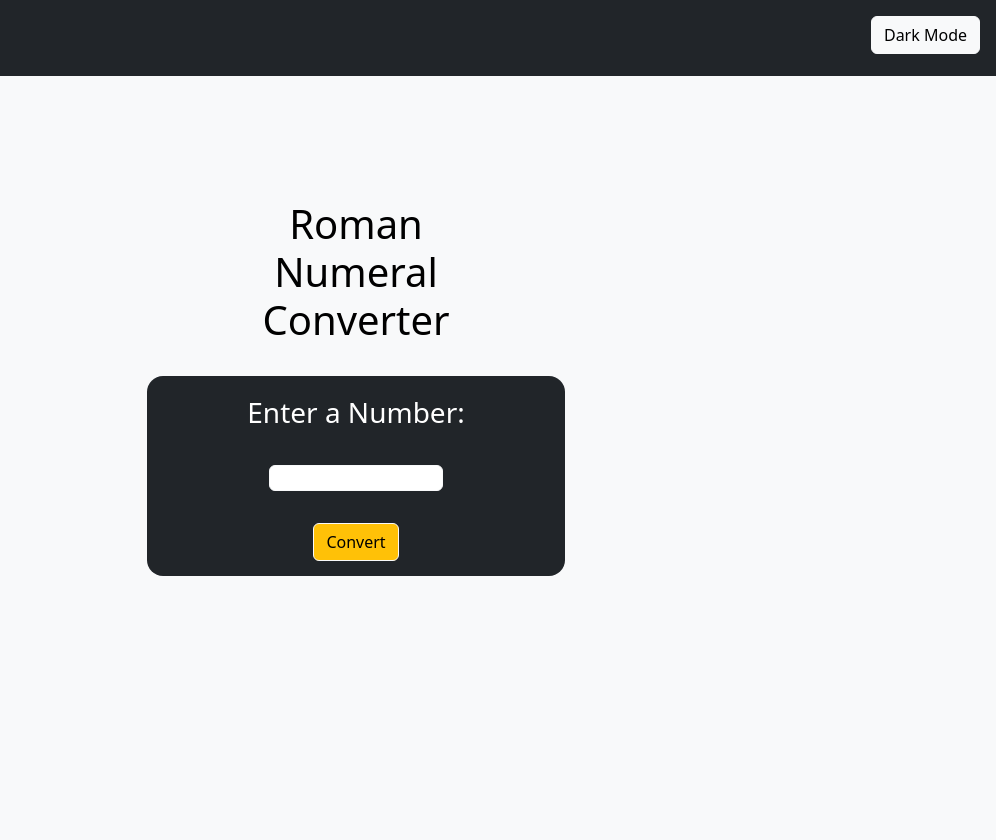
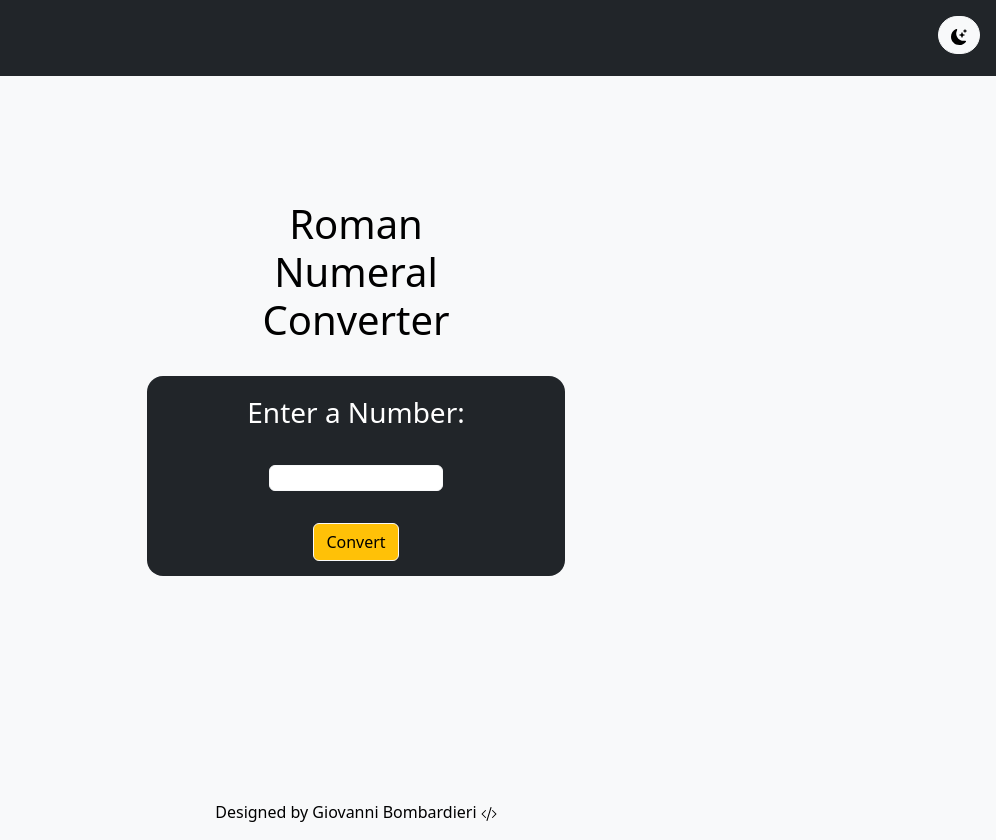
Before and after one commit to GiovanniBombardieri/Roman-Number-Converter, a plain HTML site: page index.html in a window 1280 px wide. Shown: the full height of the page, 284-1280 px from the left. Before the commit the page ends 800 px from the top, so only its background shows below. Drawn offline with nearby package versions, Linux system fonts and the light colour scheme.

Commit message:
update some icons

```diff
--- a/assets/js/lightDark.js
+++ b/assets/js/lightDark.js
@@ -22,7 +22,7 @@ darkLightBtn.addEventListener('click', () => {
     output.classList.replace('border-dark', 'border-light');
     output.classList.replace('text-bg-dark', 'text-bg-light');
     darkLightBtn.classList.replace('btn-light', 'btn-dark');
-    darkLightBtn.textContent = 'Light Mode';
+    darkLightBtn.innerHTML = `<svg xmlns="http://www.w3.org/2000/svg" width="16" height="16" fill="currentColor" class="bi bi-brightness-high-fill" viewBox="0 0 16 16"><path d="M12 8a4 4 0 1 1-8 0 4 4 0 0 1 8 0M8 0a.5.5 0 0 1 .5.5v2a.5.5 0 0 1-1 0v-2A.5.5 0 0 1 8 0m0 13a.5.5 0 0 1 .5.5v2a.5.5 0 0 1-1 0v-2A.5.5 0 0 1 8 13m8-5a.5.5 0 0 1-.5.5h-2a.5.5 0 0 1 0-1h2a.5.5 0 0 1 .5.5M3 8a.5.5 0 0 1-.5.5h-2a.5.5 0 0 1 0-1h2A.5.5 0 0 1 3 8m10.657-5.657a.5.5 0 0 1 0 .707l-1.414 1.415a.5.5 0 1 1-.707-.708l1.414-1.414a.5.5 0 0 1 .707 0m-9.193 9.193a.5.5 0 0 1 0 .707L3.05 13.657a.5.5 0 0 1-.707-.707l1.414-1.414a.5.5 0 0 1 .707 0m9.193 2.121a.5.5 0 0 1-.707 0l-1.414-1.414a.5.5 0 0 1 .707-.707l1.414 1.414a.5.5 0 0 1 0 .707M4.464 4.465a.5.5 0 0 1-.707 0L2.343 3.05a.5.5 0 1 1 .707-.707l1.414 1.414a.5.5 0 0 1 0 .708"/></svg>`;
   } else if (body.classList.contains('text-bg-dark')) {
     body.classList.replace('text-bg-dark', 'text-bg-light');
     inputContainer.classList.replace('text-bg-light', 'text-bg-dark');
@@ -35,6 +35,6 @@ darkLightBtn.addEventListener('click', () => {
     output.classList.replace('border-light', 'border-dark');
     output.classList.replace('text-bg-light', 'text-bg-dark');
     darkLightBtn.classList.replace('btn-dark', 'btn-light');
-    darkLightBtn.textContent = 'Dark Mode';
+    darkLightBtn.innerHTML = `<svg xmlns="http://www.w3.org/2000/svg" width="16" height="16" fill="currentColor" class="bi bi-moon-stars-fill" viewBox="0 0 16 16"><path d="M6 .278a.77.77 0 0 1 .08.858 7.2 7.2 0 0 0-.878 3.46c0 4.021 3.278 7.277 7.318 7.277q.792-.001 1.533-.16a.79.79 0 0 1 .81.316.73.73 0 0 1-.031.893A8.35 8.35 0 0 1 8.344 16C3.734 16 0 12.286 0 7.71 0 4.266 2.114 1.312 5.124.06A.75.75 0 0 1 6 .278"/><path d="M10.794 3.148a.217.217 0 0 1 .412 0l.387 1.162c.173.518.579.924 1.097 1.097l1.162.387a.217.217 0 0 1 0 .412l-1.162.387a1.73 1.73 0 0 0-1.097 1.097l-.387 1.162a.217.217 0 0 1-.412 0l-.387-1.162A1.73 1.73 0 0 0 9.31 6.593l-1.162-.387a.217.217 0 0 1 0-.412l1.162-.387a1.73 1.73 0 0 0 1.097-1.097zM13.863.099a.145.145 0 0 1 .274 0l.258.774c.115.346.386.617.732.732l.774.258a.145.145 0 0 1 0 .274l-.774.258a1.16 1.16 0 0 0-.732.732l-.258.774a.145.145 0 0 1-.274 0l-.258-.774a1.16 1.16 0 0 0-.732-.732l-.774-.258a.145.145 0 0 1 0-.274l.774-.258c.346-.115.617-.386.732-.732z"/></svg>`;
   }
 })
--- a/index.html
+++ b/index.html
@@ -30,7 +30,12 @@
     </div>
   </nav>
 
-  <button type="button" class="btn btn-light position-fixed top-0 end-0 m-3" id="dark-light-btn">Dark Mode</button>
+  <button type="button" class="btn btn-light position-fixed top-0 end-0 m-3 rounded-5" id="dark-light-btn">
+    <svg xmlns="http://www.w3.org/2000/svg" width="16" height="16" fill="currentColor" class="bi bi-moon-stars-fill" viewBox="0 0 16 16">
+      <path d="M6 .278a.77.77 0 0 1 .08.858 7.2 7.2 0 0 0-.878 3.46c0 4.021 3.278 7.277 7.318 7.277q.792-.001 1.533-.16a.79.79 0 0 1 .81.316.73.73 0 0 1-.031.893A8.35 8.35 0 0 1 8.344 16C3.734 16 0 12.286 0 7.71 0 4.266 2.114 1.312 5.124.06A.75.75 0 0 1 6 .278"/>
+      <path d="M10.794 3.148a.217.217 0 0 1 .412 0l.387 1.162c.173.518.579.924 1.097 1.097l1.162.387a.217.217 0 0 1 0 .412l-1.162.387a1.73 1.73 0 0 0-1.097 1.097l-.387 1.162a.217.217 0 0 1-.412 0l-.387-1.162A1.73 1.73 0 0 0 9.31 6.593l-1.162-.387a.217.217 0 0 1 0-.412l1.162-.387a1.73 1.73 0 0 0 1.097-1.097zM13.863.099a.145.145 0 0 1 .274 0l.258.774c.115.346.386.617.732.732l.774.258a.145.145 0 0 1 0 .274l-.774.258a1.16 1.16 0 0 0-.732.732l-.258.774a.145.145 0 0 1-.274 0l-.258-.774a1.16 1.16 0 0 0-.732-.732l-.774-.258a.145.145 0 0 1 0-.274l.774-.258c.346-.115.617-.386.732-.732z"/>
+    </svg>
+  </button>
 
   <div class="container-fluid vh-100 text-center d-flex flex-column align-items-center justify-content-center" id="container">
     <h1 class="col-12 fs-1" id="title">Roman <br> Numeral <br> Converter</h1>
@@ -42,6 +47,11 @@
     <span id="output" class="col-sm-4 rounded-3 text-bg-dark p-3 fs-3 text-uppercase fw-bold visually-hidden"></span>
   </div>
 
+  <p class="col-sm-12 text-center fw-lighter align-middle">Designed by Giovanni Bombardieri
+    <svg xmlns="http://www.w3.org/2000/svg" width="16" height="16" fill="currentColor" class="bi bi-code-slash" viewBox="0 0 16 16">
+      <path d="M10.478 1.647a.5.5 0 1 0-.956-.294l-4 13a.5.5 0 0 0 .956.294zM4.854 4.146a.5.5 0 0 1 0 .708L1.707 8l3.147 3.146a.5.5 0 0 1-.708.708l-3.5-3.5a.5.5 0 0 1 0-.708l3.5-3.5a.5.5 0 0 1 .708 0m6.292 0a.5.5 0 0 0 0 .708L14.293 8l-3.147 3.146a.5.5 0 0 0 .708.708l3.5-3.5a.5.5 0 0 0 0-.708l-3.5-3.5a.5.5 0 0 0-.708 0"/>
+    </svg></p>
+
   <script src="assets/js/lightDark.js"></script>
   <script src="assets/js/script.js"></script>
   <script src="https://cdn.jsdelivr.net/npm/bootstrap@5.3.3/dist/js/bootstrap.bundle.min.js" integrity="sha384-YvpcrYf0tY3lHB60NNkmXc5s9fDVZLESaAA55NDzOxhy9GkcIdslK1eN7N6jIeHz" crossorigin="anonymous"></script>
```
